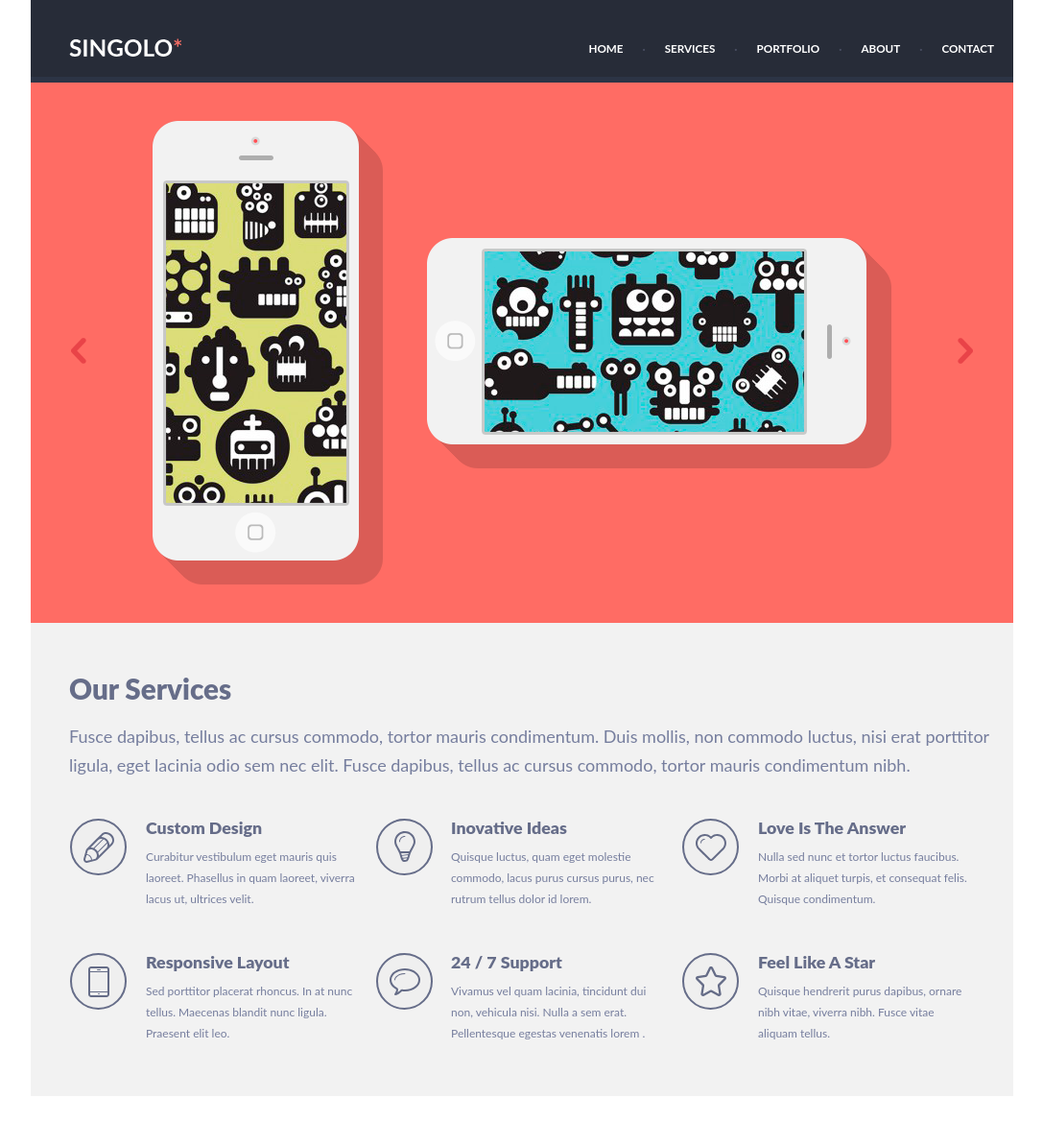
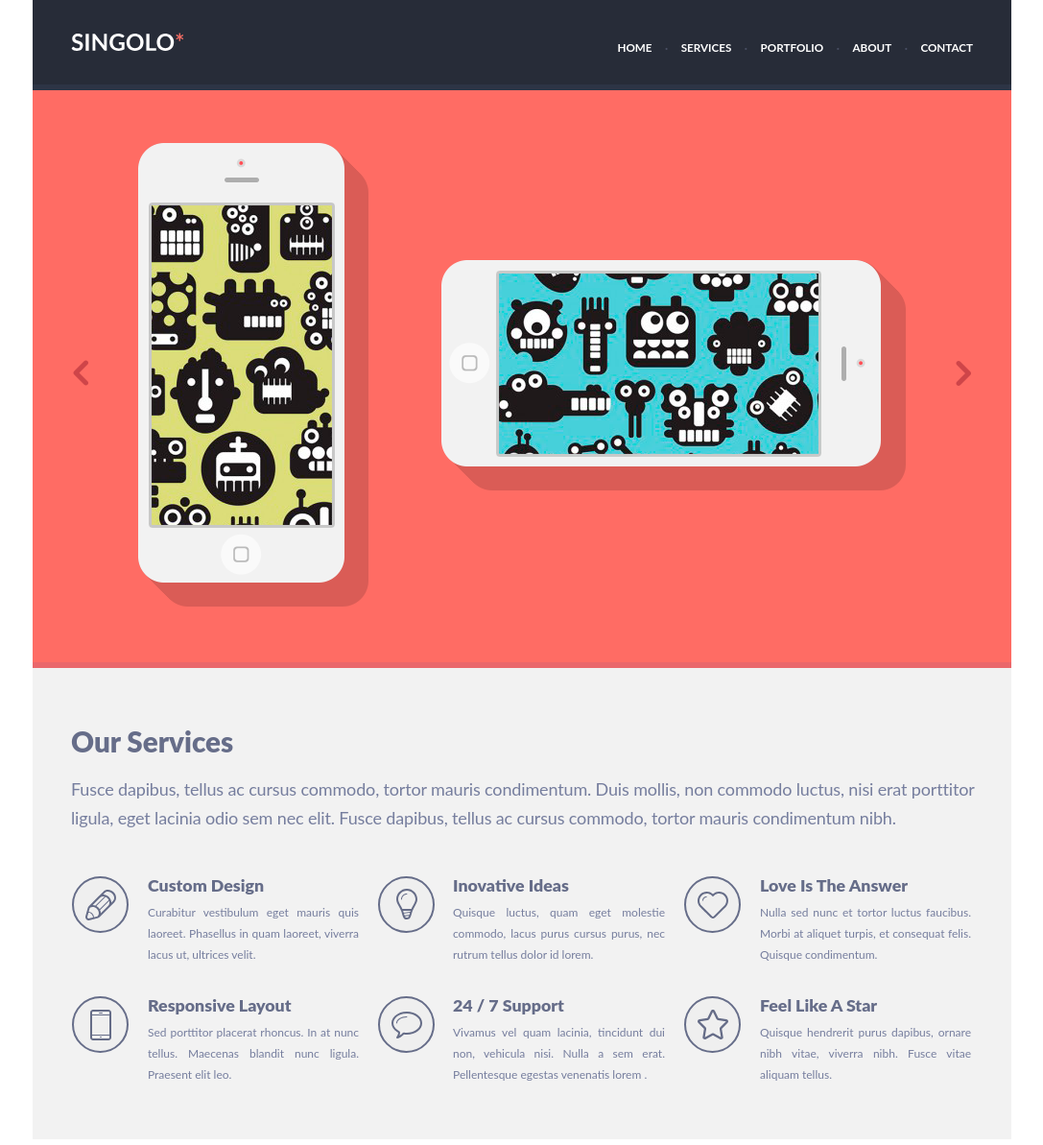
Before and after one commit to Mrdoker1/singolo, a plain HTML site: page singolo1.html in a window 1280 px wide. Shown: the whole page at 96% size, without its empty margins (96-1183 px from the left). Before the commit the page ends 1142 px from the top, so only its background shows below. Drawn offline with Linux system fonts and the light colour scheme.

Commit message:
feat: change styles

```diff
--- /dev/null
+++ b/assets/styles/singolo1.css
@@ -0,0 +1,188 @@
+.wrapper {
+    max-width: 1020px;
+    margin: 0 auto;
+    height: 100vh;
+    line-height: 20px;
+    font-family: 'Lato', sans-serif;
+}
+
+body{
+    padding: 0px;
+    margin: 0px;
+}
+
+header{
+    background-color: #272C38;
+    padding: 34px 40px 54px 40px;
+    border-bottom: 6px solid #2C3445!important;
+}
+
+.arrow-left{
+    padding: 42px 46px 42px 42px;
+    align-self: center;
+}
+
+.arrow-right{
+    padding: 42px 42px 42px 16px;
+    align-self: center;
+}
+
+.arrow-left:hover {
+    opacity: 0.7;
+  }
+
+  .arrow-right:hover {
+    opacity: 0.7;
+  }
+
+
+
+.image-vertical{
+    padding: 20px 30px 20px 0px;
+}
+
+.image-horizontal{
+    padding: 20px 30px 20px 40px;
+}
+
+#logo{
+    display: flex;
+    float: left;
+}
+
+#hero{
+    background-color: #FF6C64;
+    display: flex;
+    justify-content: space-between;
+    flex-direction: row;
+    align-items: center;
+    padding: 35px 0px 38px 0px;
+    border-bottom: 6px solid #ea676b!important;
+}
+
+h1{
+    font-family: Lato;
+    font-style: normal;
+    font-weight: 900;
+    font-size: 29.6188px;
+    line-height: 18px;
+    /* or 60% */
+    padding-top: 0px;
+    margin-top: 0px;
+    display: flex;
+    align-items: center;
+
+    color: #666D89;
+}
+
+h4{
+    font-family: Lato;
+    font-style: normal;
+    font-weight: 900;
+    font-size: 17.7713px;
+    color: #666D89;
+    padding: 0px;
+    margin: 0px;
+}
+
+.benefit-text{
+    font-family: Lato;
+    font-style: normal;
+    font-weight: normal;
+    font-size: 12px;
+    line-height: 22px;
+    display: flex;
+    align-items: center;
+    padding-top: 8px;
+    margin: 0px;
+    text-align: justify;
+    white-space: pre-line;
+    color: #767E9E;
+}
+
+.text{
+    font-family: Lato;
+    font-style: normal;
+    font-weight: normal;
+    font-size: 18px;
+    line-height: 30px;
+    letter-spacing: -0.15px;
+    margin: 0px;
+    padding-right: 18px;
+    padding-bottom: 20px;
+    /* or 167% */
+
+    display: flex;
+    align-items: center;
+
+    color: #767E9E;
+}
+
+.benefits{
+    display: flex;
+    align-items: stretch;
+    justify-content: flex-start;
+    padding-top: 25px;
+}
+
+.benefit-wrapper{
+    width: 300px;
+    height: 100px;
+    padding-right: 19px;
+}
+
+.benefit-img{
+    float: left;
+    padding-right: 18px;
+}
+
+#description{
+    padding: 68px 0px 50px 40px;
+    background: #F2F2F2;
+    border-bottom: 6px solid #ffffff!important;
+}
+
+/* Navigation */
+
+.divider{
+    padding: 0px 13.5px;
+}
+
+nav:nth-child(2n){
+    color: #494E62;
+}
+
+nav{
+    display: flex;
+    float: right;
+}
+
+nav ul{
+    font-family: Lato;
+    font-style: normal;
+    font-weight: bold;
+    font-size: 11.6593px;
+    line-height: 6px;
+    padding: 13px 0px 0px 0px;
+    margin: 0px;
+}
+
+
+nav ul li{
+    list-style: none;
+    float: left;
+}
+
+a:link {
+    color: white;
+    text-decoration: none;
+  }
+  a:visited {
+    color: rgb(255, 255, 255);
+  }
+  a:hover {
+    color: #F06C64;;
+  }
+  a:active {
+    color: rgb(180, 180, 180);
+  }
--- a/assets/styles/style.css
+++ b/singolo1.css
@@ -1,5 +1,5 @@
 .wrapper {
-    max-width: 1024px;
+    max-width: 1020px;
     margin: 0 auto;
     height: 100vh;
     line-height: 20px;
@@ -13,17 +13,36 @@ body{
 
 header{
     background-color: #272C38;
-    padding: 40px 20px 40px 40px;
+    padding: 34px 40px 54px 40px;
     border-bottom: 6px solid #2C3445!important;
 }
 
-.arrow{
-    padding: 42px;
+.arrow-left{
+    padding: 42px 46px 42px 42px;
     align-self: center;
 }
 
-.image{
-    padding: 20px;
+.arrow-right{
+    padding: 42px 42px 42px 16px;
+    align-self: center;
+}
+
+.arrow-left:hover {
+    opacity: 0.7;
+  }
+
+  .arrow-right:hover {
+    opacity: 0.7;
+  }
+
+
+
+.image-vertical{
+    padding: 20px 30px 20px 0px;
+}
+
+.image-horizontal{
+    padding: 20px 30px 20px 40px;
 }
 
 #logo{
@@ -37,10 +56,11 @@ header{
     justify-content: space-between;
     flex-direction: row;
     align-items: center;
-    padding: 20px 0px 20px 0px;
+    padding: 35px 0px 38px 0px;
+    border-bottom: 6px solid #ea676b!important;
 }
 
-h2{
+h1{
     font-family: Lato;
     font-style: normal;
     font-weight: 900;
@@ -73,8 +93,10 @@ h4{
     line-height: 22px;
     display: flex;
     align-items: center;
-    padding-top: 10.2px;
+    padding-top: 8px;
     margin: 0px;
+    text-align: justify;
+    white-space: pre-line;
     color: #767E9E;
 }
 
@@ -84,7 +106,10 @@ h4{
     font-weight: normal;
     font-size: 18px;
     line-height: 30px;
+    letter-spacing: -0.15px;
     margin: 0px;
+    padding-right: 18px;
+    padding-bottom: 20px;
     /* or 167% */
 
     display: flex;
@@ -97,7 +122,7 @@ h4{
     display: flex;
     align-items: stretch;
     justify-content: flex-start;
-    padding-top: 40px;
+    padding-top: 25px;
 }
 
 .benefit-wrapper{
@@ -112,14 +137,15 @@ h4{
 }
 
 #description{
-    padding: 60px 0px 50px 40px;
+    padding: 68px 0px 50px 40px;
     background: #F2F2F2;
+    border-bottom: 6px solid #ffffff!important;
 }
 
 /* Navigation */
 
 .divider{
-    padding: 0px 20px;
+    padding: 0px 13.5px;
 }
 
 nav:nth-child(2n){
@@ -137,7 +163,7 @@ nav ul{
     font-weight: bold;
     font-size: 11.6593px;
     line-height: 6px;
-    padding: 8px 0px 0px 0px;
+    padding: 13px 0px 0px 0px;
     margin: 0px;
 }
 
@@ -159,5 +185,4 @@ a:link {
   }
   a:active {
     color: rgb(180, 180, 180);
-    border-bottom: 1px dashed;
   }
--- a/index.html
+++ b/singolo1.html
@@ -3,7 +3,7 @@
 <head>
     <meta charset="UTF-8">
     <meta name="viewport" content="width=device-width, initial-scale=1.0">
-    <link href="./assets/styles/style.css" rel="stylesheet">
+    <link href="./assets/styles/singolo1.css" rel="stylesheet">
     <title>Singolo</title>
 </head>
 <body>
@@ -27,14 +27,14 @@
     </header>
     <main>
         <div id="hero">
-            <a href="#"><img src="assets/images/chev 1.png" class="arrow" alt="swap left"></a>
-            <img src="assets/images/iPhone Vertical 1.png" class="image" alt="image 1">
-            <img src="assets/images/iPhone Horizontal 1.png" class="image" alt="image 2">
-            <a href="#"><img src="assets/images/chev 2.png" class="arrow" alt="swap right"></a>
+            <a href="#"><img src="assets/images/chev 1.svg" class="arrow-left" alt="swap left"></a>
+            <img src="assets/images/iPhone Vertical 1.png" class="image-vertical" alt="image 1">
+            <img src="assets/images/iPhone Horizontal 1.png" class="image-horizontal" alt="image 2">
+            <a href="#"><img src="assets/images/chev 2.svg" class="arrow-right" alt="swap right"></a>
         </div><!-- end hero-->
         <div id="content">
             <section id="description">
-                <h2>Our Services</h2>
+                <h1>Our Services</h1>
                     <p class="text">Fusce dapibus, tellus ac cursus commodo, tortor mauris condimentum. Duis mollis, non commodo luctus, nisi erat porttitor ligula, eget lacinia odio sem nec elit. Fusce dapibus, tellus ac cursus commodo, tortor mauris condimentum nibh.</p>
                     <div class="benefits">
                         <div class="benefit-wrapper">
```
Also changed, not shown: assets/images/chev 1.svg (added), assets/images/chev 2.svg (added), singolo1.png (added).
